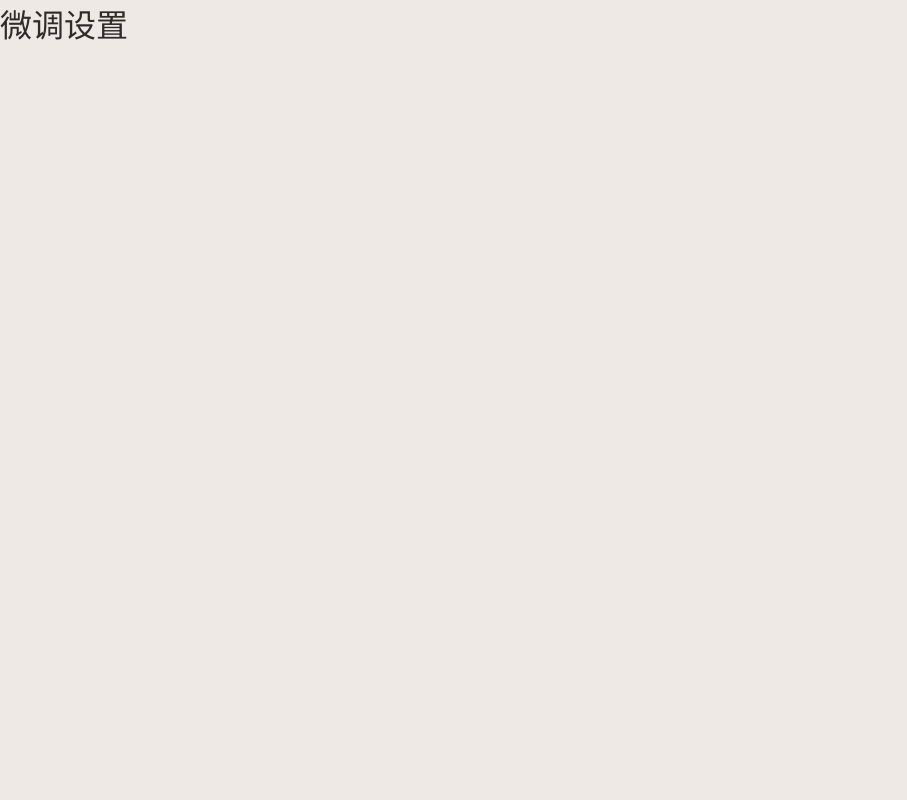
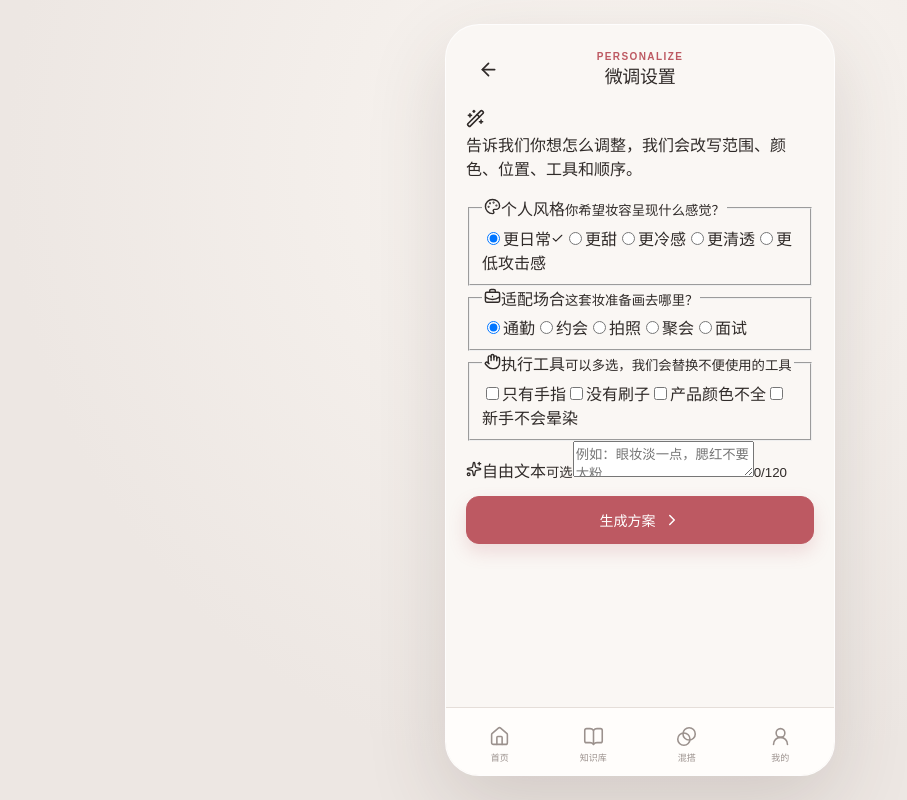
Before and after one commit to qi00531/makeup-frontend, a React (Vite) app: page /adjust in a window 1280 px wide. Shown: the whole page, without its empty margins (0-907 px from the left). Built offline with nearby package versions, Linux system fonts and the light colour scheme.

Commit message:
feat: add makeup adjustment flow

```diff
--- a/src/pages/AdjustPage.tsx
+++ b/src/pages/AdjustPage.tsx
@@ -1 +1,60 @@
-export function AdjustPage() { return <main><h1>微调设置</h1></main>; }
+import { ArrowLeft, BriefcaseBusiness, Check, ChevronRight, Hand, Palette, Sparkles, WandSparkles } from 'lucide-react';
+import { FormEvent, useState } from 'react';
+import { useNavigate } from 'react-router-dom';
+import { BottomNav } from '../components/BottomNav';
+import { MobileShell } from '../components/MobileShell';
+import { learningService } from '../services/learningService';
+
+const styles = ['更日常', '更甜', '更冷感', '更清透', '更低攻击感'];
+const occasions = ['通勤', '约会', '拍照', '聚会', '面试'];
+const tools = ['只有手指', '没有刷子', '产品颜色不全', '新手不会晕染'];
+
+export function AdjustPage() {
+  const navigate = useNavigate();
+  const [style, setStyle] = useState('更日常');
+  const [occasion, setOccasion] = useState('通勤');
+  const [selectedTools, setSelectedTools] = useState<string[]>([]);
+  const [notes, setNotes] = useState('');
+  const [submitting, setSubmitting] = useState(false);
+
+  function toggleTool(tool: string) {
+    setSelectedTools((current) => current.includes(tool) ? current.filter((item) => item !== tool) : [...current, tool]);
+  }
+
+  async function submit(event: FormEvent) {
+    event.preventDefault();
+    setSubmitting(true);
+    await learningService.saveAdjustment({ style, occasion, tools: selectedTools, notes });
+    navigate('/tutorial');
+  }
+
+  return (
+    <MobileShell withNav className="learning-page adjust-page">
+      <header className="detail-header">
+        <button className="icon-button" type="button" aria-label="返回" onClick={() => navigate('/preview')}><ArrowLeft size={21} /></button>
+        <div><span className="page-kicker">PERSONALIZE</span><h1>微调设置</h1></div><span className="header-spacer" />
+      </header>
+
+      <div className="adjust-intro"><WandSparkles size={19} /><p>告诉我们你想怎么调整，我们会改写范围、颜色、位置、工具和顺序。</p></div>
+
+      <form className="adjust-form" onSubmit={submit}>
+        <fieldset className="choice-section"><legend><Palette size={17} /><span><strong>个人风格</strong><small>你希望妆容呈现什么感觉？</small></span></legend><div className="choice-grid">
+          {styles.map((item) => <label className={`choice-chip${style === item ? ' is-selected' : ''}`} key={item}><input type="radio" name="style" value={item} checked={style === item} onChange={() => setStyle(item)} /><span>{item}</span>{style === item && <Check size={13} />}</label>)}
+        </div></fieldset>
+
+        <fieldset className="choice-section"><legend><BriefcaseBusiness size={17} /><span><strong>适配场合</strong><small>这套妆准备画去哪里？</small></span></legend><div className="choice-grid choice-grid--compact">
+          {occasions.map((item) => <label className={`choice-chip${occasion === item ? ' is-selected' : ''}`} key={item}><input type="radio" name="occasion" value={item} checked={occasion === item} onChange={() => setOccasion(item)} /><span>{item}</span></label>)}
+        </div></fieldset>
+
+        <fieldset className="choice-section"><legend><Hand size={17} /><span><strong>执行工具</strong><small>可以多选，我们会替换不便使用的工具</small></span></legend><div className="choice-grid">
+          {tools.map((item) => <label className={`choice-chip${selectedTools.includes(item) ? ' is-selected' : ''}`} key={item}><input type="checkbox" checked={selectedTools.includes(item)} onChange={() => toggleTool(item)} /><span>{item}</span>{selectedTools.includes(item) && <Check size={13} />}</label>)}
+        </div></fieldset>
+
+        <label className="notes-field" htmlFor="adjust-notes"><span><Sparkles size={16} /><strong>自由文本</strong><small>可选</small></span><textarea id="adjust-notes" aria-label="补充要求" value={notes} onChange={(event) => setNotes(event.target.value)} placeholder="例如：眼妆淡一点，腮红不要太粉…" maxLength={120} /><small>{notes.length}/120</small></label>
+
+        <button className="primary-button" type="submit" disabled={submitting}>{submitting ? '正在生成…' : <>生成方案<ChevronRight size={18} /></>}</button>
+      </form>
+      <BottomNav />
+    </MobileShell>
+  );
+}
--- a/src/pages/PreviewPage.tsx
+++ b/src/pages/PreviewPage.tsx
@@ -14,7 +14,6 @@ function taskId() {
 export function PreviewPage() {
   const navigate = useNavigate();
   const [preview, setPreview] = useState<MakeupPreview | null>(null);
-  const [decision, setDecision] = useState('');
 
   useEffect(() => { void makeupService.getPreview(taskId()).then(setPreview); }, []);
 
@@ -54,11 +53,10 @@ export function PreviewPage() {
             <h2>这个妆适合你吗？</h2>
             <p>你的选择会帮助我们继续优化教程</p>
             <div className="decision-actions">
-              <button type="button" className="is-positive" onClick={() => setDecision('已记录：这套妆容适合你')}><Check size={17} />适合我</button>
-              <button type="button" onClick={() => setDecision('已记录：后续可继续微调妆容')}><SlidersHorizontal size={17} />需要微调</button>
-              <button type="button" onClick={() => setDecision('已记录：后续将提供替代方案')}><X size={17} />不适合我</button>
+              <button type="button" className="is-positive" onClick={() => navigate('/tutorial')}><Check size={17} />适合我</button>
+              <button type="button" onClick={() => navigate('/adjust')}><SlidersHorizontal size={17} />需要微调</button>
+              <button type="button" onClick={() => navigate('/adjust')}><X size={17} />不适合我</button>
             </div>
-            {decision && <p className="decision-feedback" role="status">{decision}</p>}
           </section>
         </>
       ) : <div className="preview-loading"><Sparkles className="spin" size={26} /><p>正在生成你的适配效果…</p></div>}
```
Also changed, not shown: 2 other files (tests, documents, lock files or other folders).
